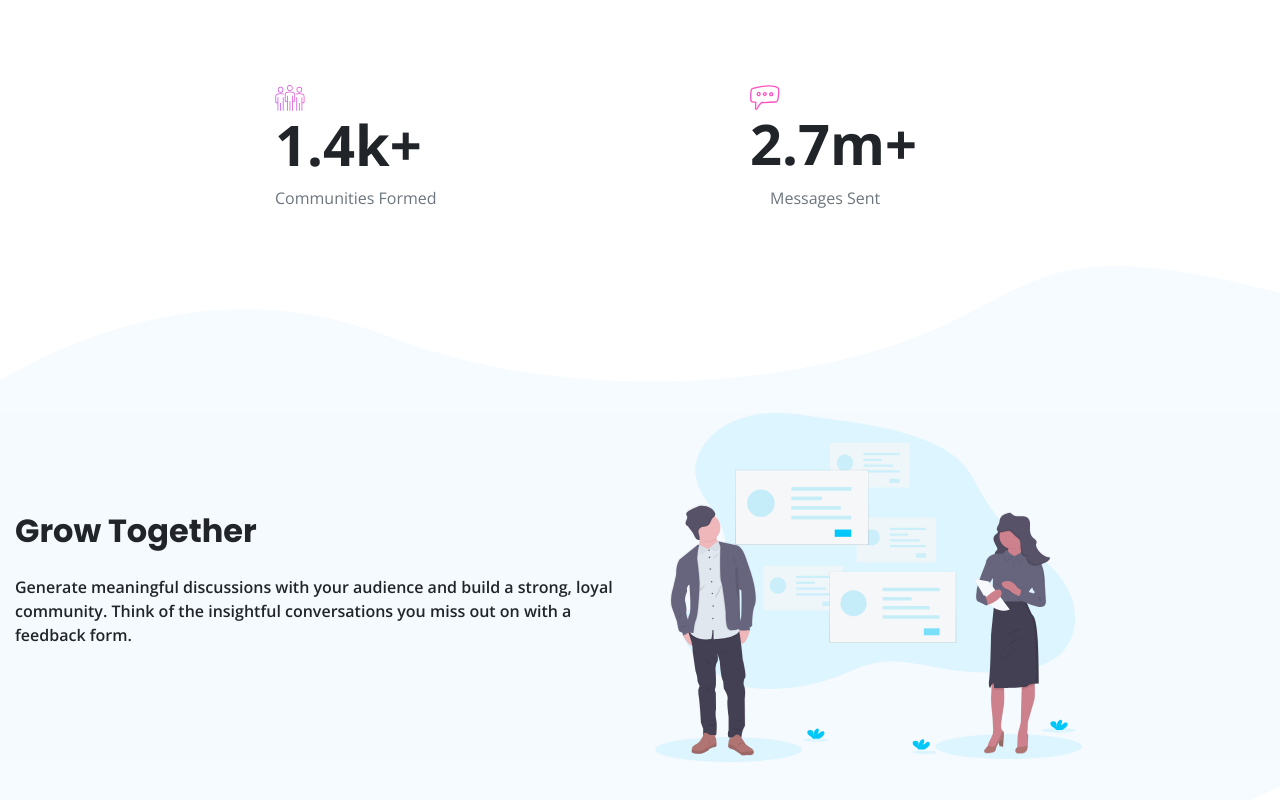
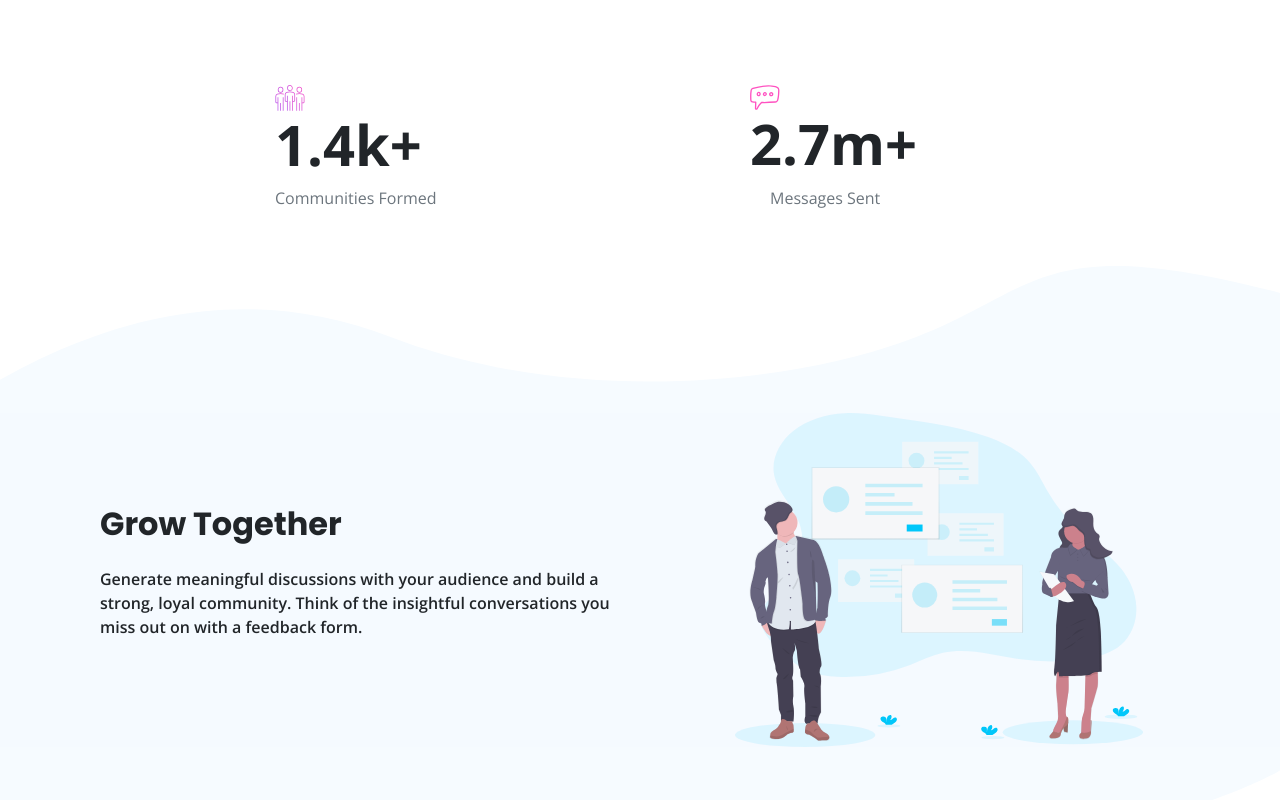
Before and after one commit to denisetan/coding_challenge-11, a plain HTML site: page index.html in a window 1280 px wide. Shown: the part 1182-1982 px from the top of the page. Drawn offline with nearby package versions, Linux system fonts and the light colour scheme.

Commit message:
adjusting grow section background and styling

```diff
--- a/css/style.css
+++ b/css/style.css
@@ -117,6 +117,10 @@ nav img {
 /* ---------------------------------------------
                 GROW SECTION
    ---------------------------------------------- */
+.section-content {
+    background-color: #F5FAFF;
+}
+
 #grow h1 {
     font-size: 2rem;
 }
@@ -129,16 +133,11 @@ nav img {
     overflow: hidden;
 }
 
-#grow #pic-grow {
-    width: 70%;
+#grow #grow-text {
+    padding-left: 100px;
 }
 
-/*
-#grow-text {
-    padding-left: 60px;
+#grow #pic-grow {
+    width: 80%;
+    padding-left: 80px;
 }
-*/
-
-.section-content {
-    background-color: #F5FAFF;
-}
--- a/index.html
+++ b/index.html
@@ -97,7 +97,7 @@
                          </div> <!-- end .col-md-6 -->
                      </div> <!-- end .row -->
                  </div> <!-- end .col-md-12 -->
-                 <img src="img/bg-section-bottom-desktop-1.svg" alt="">
+                 <img src="img/bg-section-bottom-desktop-1.svg" alt="" class="img-fuid">
              </div> <!-- end .row -->
          </div>
      </section>
```
